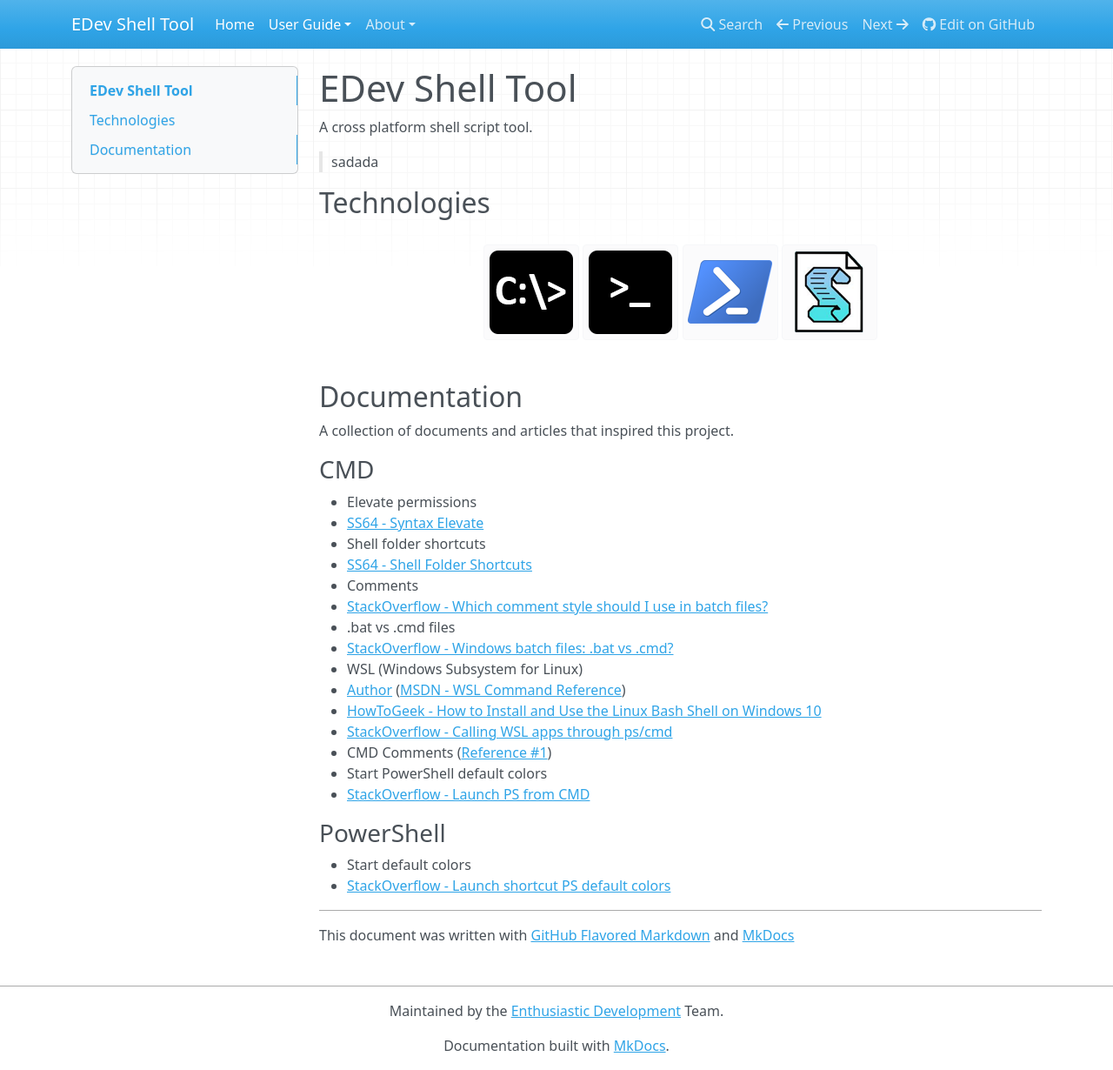
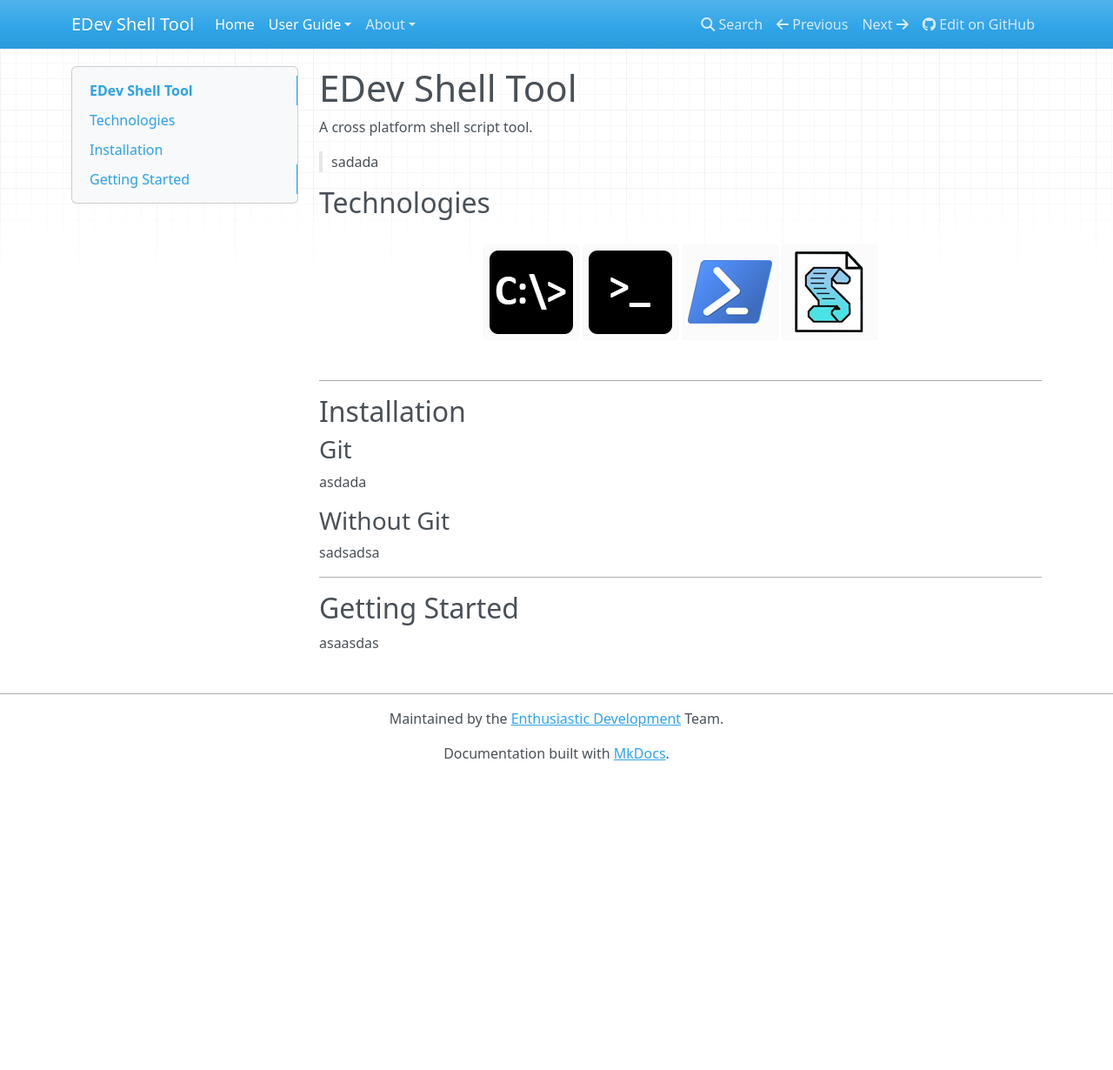
Before and after one commit to gitter-badger/edevshelltool, an MkDocs documentation site: the page built from docs/index.md, in a window 1280 px wide and 1230 px high. Shown: the whole window at 87% size. Built offline with MkDocs 1.6.1, drawn with Linux system fonts in a browser that asks for light colours; nearby versions of some CDN libraries; old or Windows-style settings are respelled for this version of MkDocs.

Commit message:
doc changes

```diff
--- a/docs/index.md
+++ b/docs/index.md
@@ -13,36 +13,20 @@
 <a href="https://en.wikipedia.org/wiki/VBScript"><img src="img/shell-vbs-icon.png"></a>
 </p>
 
-## Documentation
+---
 
-A collection of documents and articles that inspired this project.
+## Installation
 
-### CMD
+### Git
 
-* Elevate permissions
-  * [SS64 - Syntax Elevate](https://ss64.com/nt/syntax-elevate.html)
-* Shell folder shortcuts
-  * [SS64 - Shell Folder Shortcuts](https://ss64.com/nt/shell.html)
-* Comments
-  * [StackOverflow - Which comment style should I use in batch files? ](http://stackoverflow.com/questions/12407800/which-comment-style-should-i-use-in-batch-files)
-* .bat vs .cmd files
-  * [StackOverflow - Windows batch files: .bat vs .cmd?](http://stackoverflow.com/questions/148968/windows-batch-files-bat-vs-cmd)
-* WSL (Windows Subsystem for Linux)
-  * [Author](https://github.com/jackchammons) ([MSDN - WSL Command Reference](https://msdn.microsoft.com/en-us/commandline/wsl/reference))
-  * [HowToGeek - How to Install and Use the Linux Bash Shell on Windows 10](https://www.howtogeek.com/249966/how-to-install-and-use-the-linux-bash-shell-on-windows-10/)
-  * [StackOverflow - Calling WSL apps through ps/cmd](http://stackoverflow.com/questions/36504784/calling-windows-subsystem-for-linux-apps-through-powershell-cmd)
-* CMD Comments ([Reference #1](http://superuser.com/a/59489))
-* Start PowerShell default colors
-  * [StackOverflow - Launch PS from CMD](http://stackoverflow.com/questions/8670001/how-to-launch-powershell-not-a-script-from-command-line)
+asdada
 
-### PowerShell
+### Without Git
 
-* Start default colors
-  * [StackOverflow - Launch shortcut PS default colors](http://stackoverflow.com/questions/13690223/how-can-i-launch-powershell-exe-with-the-default-colours-from-the-powershell-s)
+sadsadsa
 
-***
+---
 
-This document was written with [GitHub Flavored Markdown][1] and [MkDocs][2]
+## Getting Started
 
-[1]: https://guides.github.com/features/mastering-markdown/
-[2]: http://www.mkdocs.org/
+asaasdas
--- a/mkdocs.yml
+++ b/mkdocs.yml
@@ -22,3 +22,4 @@
         permalink: True
 
 copyright: Maintained by the <a href="https://github.com/EnthDev">Enthusiastic Development</a> Team.
+google_analytics: ['UA-93782605-1', 'enthdev.github.io/edevshelltool']
```
Also changed, not shown: README.md (+2 -0 lines), 1 other file.
